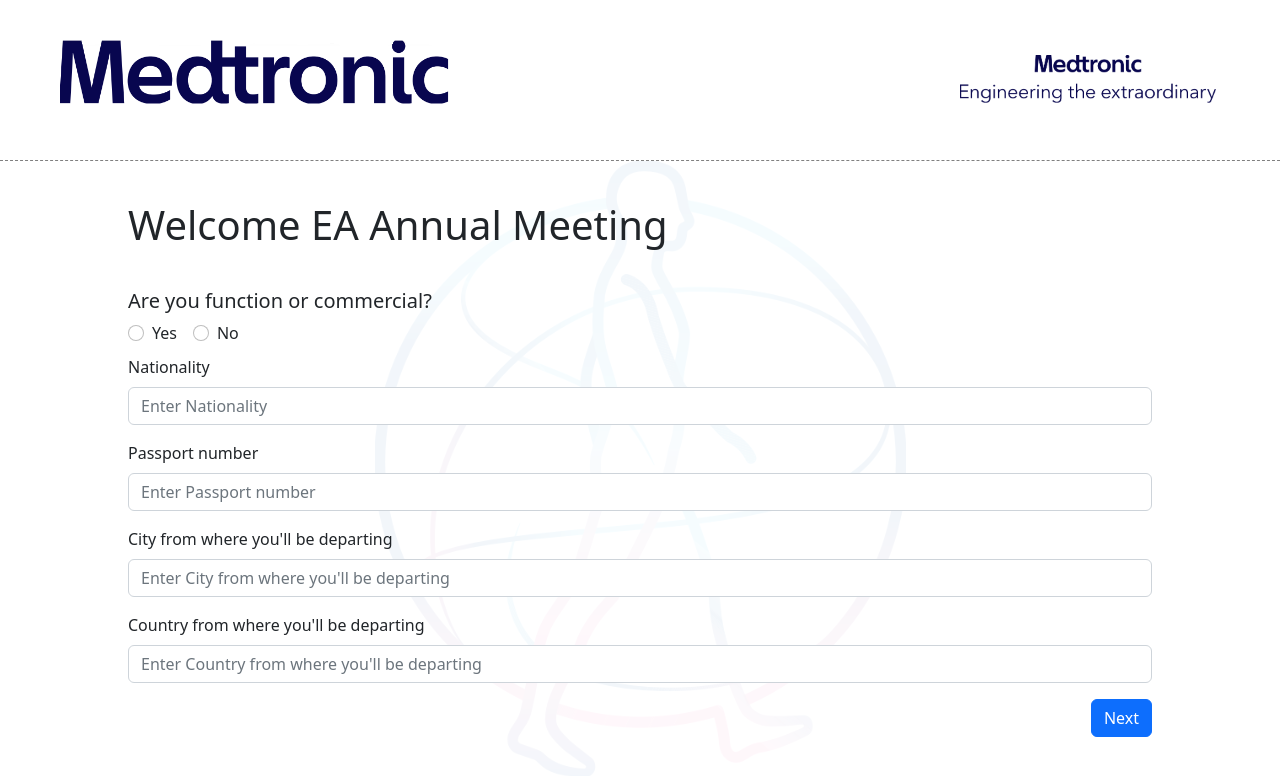
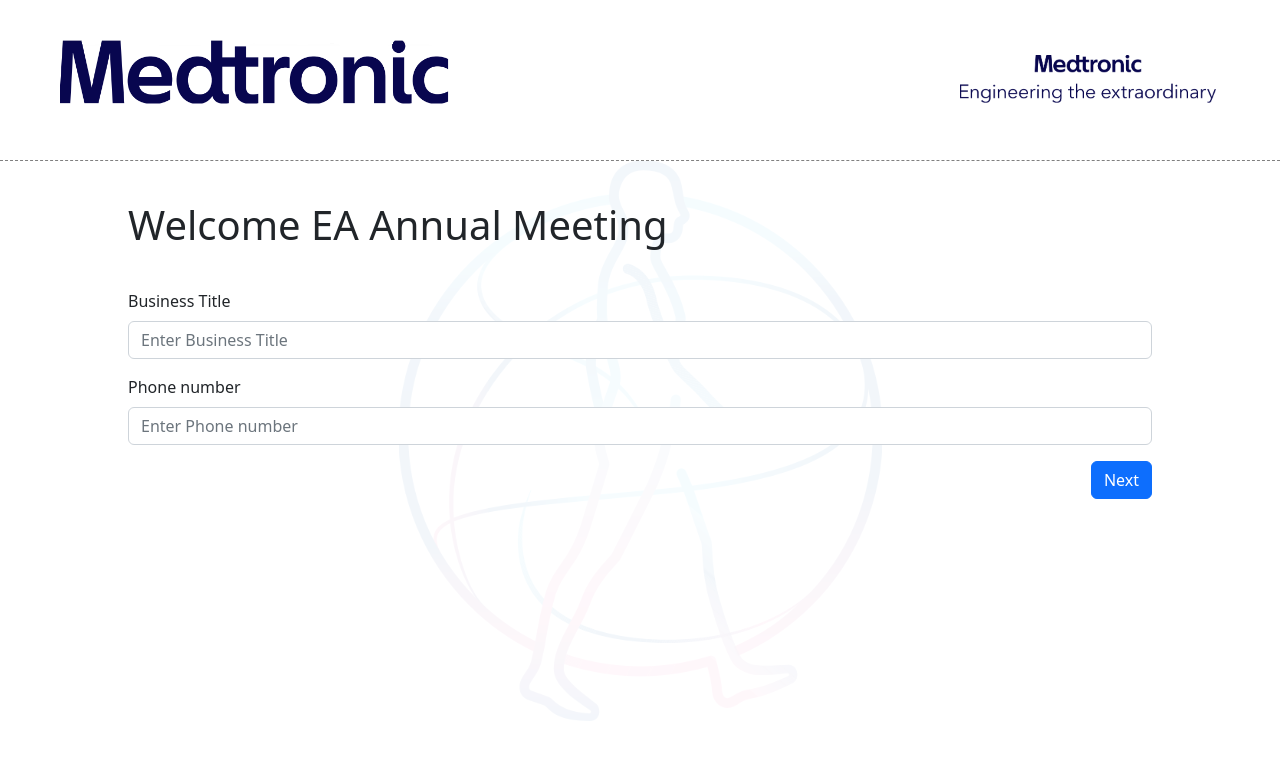
Before and after one commit to abanoubmesiha/medtronic, a React (Create React App) app: page / in a window 1280 px wide. Shown: the top 776 px of the page. Built offline with nearby package versions, Linux system fonts and the light colour scheme.

Commit message:
Add business info page

```diff
--- /dev/null
+++ b/src/forms/business-info/index.jsx
@@ -0,0 +1,71 @@
+import React, { useCallback } from 'react'
+import { Form, Row, Col, Button } from 'react-bootstrap'
+import { useForm } from "react-hook-form";
+import * as yup from "yup";
+
+const useYupValidationResolver = validationSchema =>
+  useCallback(
+    async data => {
+      try {
+        const values = await validationSchema.validate(data, {
+          abortEarly: false
+        });
+
+        return {
+          values,
+          errors: {}
+        };
+      } catch (errors) {
+        return {
+          values: {},
+          errors: errors.inner.reduce(
+            (allErrors, currentError) => ({
+              ...allErrors,
+              [currentError.path]: {
+                type: currentError.type ?? "validation",
+                message: currentError.message
+              }
+            }),
+            {}
+          )
+        };
+      }
+    },
+    [validationSchema]
+  );
+
+const validationSchema = yup.object({
+  businessTitle: yup.boolean().required("Required"),
+  phoneNumber: yup.string().required("Required"),
+});
+
+function BusinessInfo({onSubmit}) {
+  const resolver = useYupValidationResolver(validationSchema);
+  const { handleSubmit, register, formState: { errors } } = useForm({ resolver });
+
+  return <Form onSubmit={handleSubmit(data => onSubmit(data))} className={errors.areYou?'was-validated':''}>
+    <Form.Group className="mb-3 mt-2" controlId="businessTitle">
+      <Form.Label>Business Title</Form.Label>
+      <Form.Control type="text" placeholder="Enter Business Title" {...register("businessTitle")} />
+      <Form.Control.Feedback type="invalid" className={errors.businessTitle ? 'd-block' : 'd-none'}>
+        Please provide your Business Title.
+      </Form.Control.Feedback>
+    </Form.Group>
+    <Form.Group className="mb-3" controlId="phoneNumber">
+      <Form.Label>Phone number</Form.Label>
+      <Form.Control type="text" placeholder="Enter Phone number" {...register("phoneNumber")} />
+      <Form.Control.Feedback type="invalid" className={errors.phoneNumber ? 'd-block' : 'd-none'}>
+        Please provide a Phone number.
+      </Form.Control.Feedback>
+    </Form.Group>
+    <Row>
+      <Col className='d-flex justify-content-end'>
+        <Button variant="primary" type="submit">
+          Next
+        </Button>
+      </Col>
+    </Row>
+  </Form>
+}
+
+export default BusinessInfo
--- a/src/forms/index.jsx
+++ b/src/forms/index.jsx
@@ -3,9 +3,10 @@
 import Attend from './attend'
 import FurtherInfo from './further-info'
 import './forms.css'
+import BusinessInfo from './business-info'
 
 function Forms() {
-  const [page, setPage] = useState(4);
+  const [page, setPage] = useState(5);
   const [data, setData] = useState({})
 
   const onSubmit = (moreData, nextPage) => {
@@ -18,6 +19,7 @@
     {page === 2 && <Attend onSubmit={onSubmit} /> }
     {page === 3 && <>Thank You!</> }
     {page === 4 && <FurtherInfo onSubmit={onSubmit} /> }
+    {page === 5 && <BusinessInfo onSubmit={onSubmit} /> }
   </section>
 }
 
```
